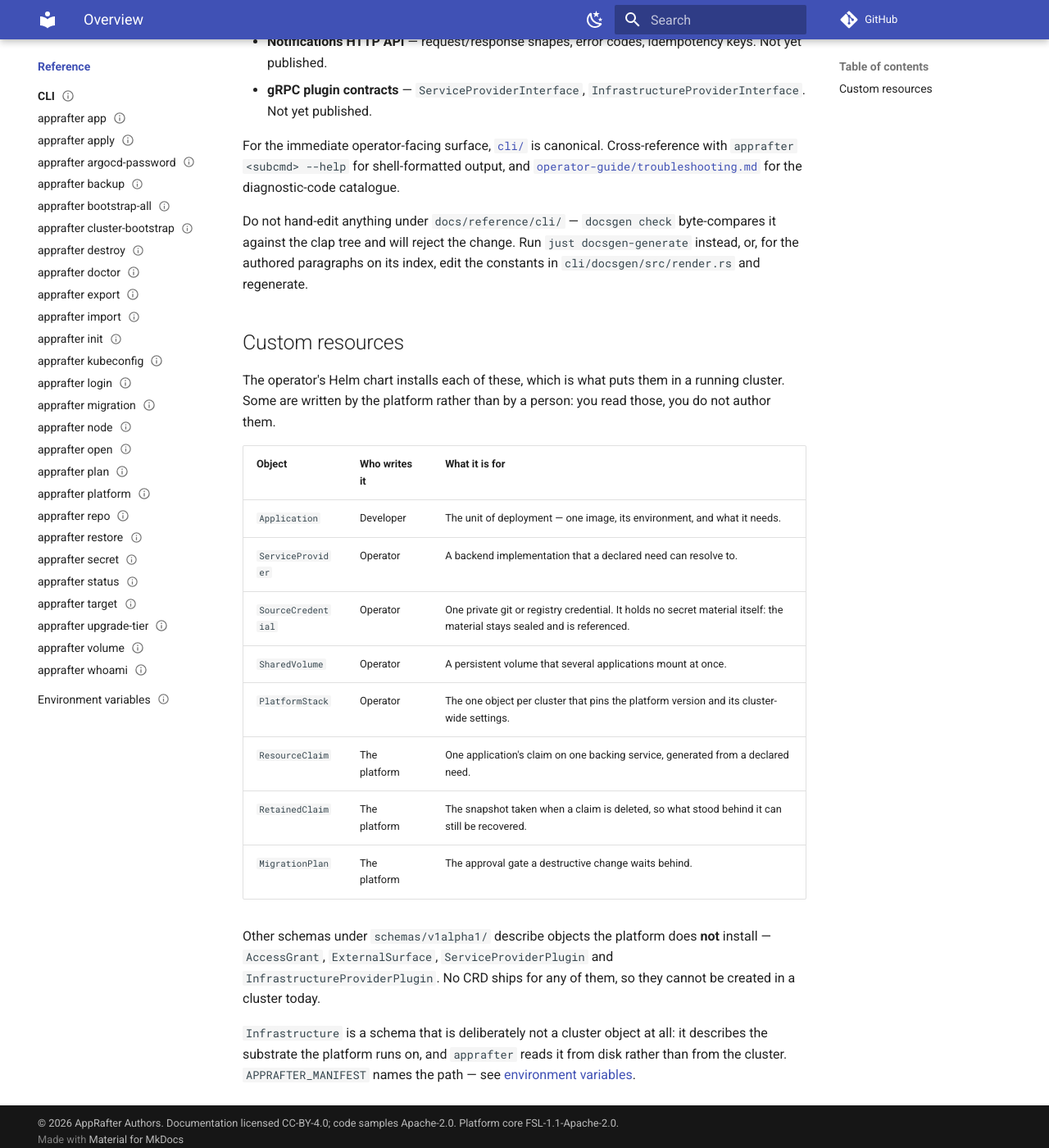
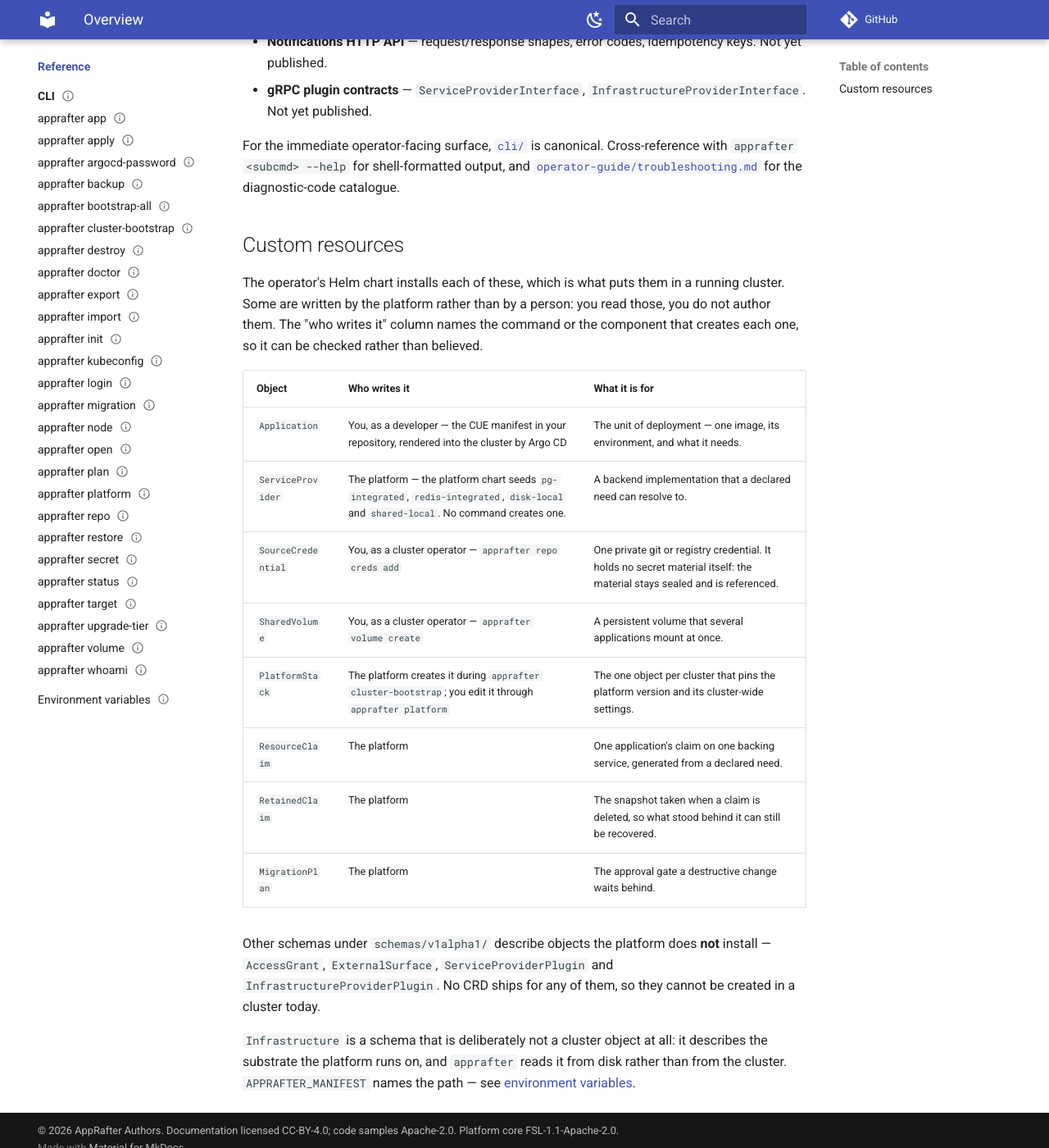
Before and after one commit to AppRafter/apprafter, an MkDocs documentation site: the page built from docs/reference/index.md, in a window 1280 px wide and 1400 px high, scrolled down 511 px. Shown: the whole window at 82% size. Built offline with MkDocs 1.6.1 and Material for MkDocs 9.7.7, drawn with Linux system fonts in a browser that asks for light colours; comment, search, counter and statistics services are not loaded.

Commit message:
docs: re-derive who writes each custom resource
`ServiceProvider` was marked "Who writes it: Operator", under a lead-in
saying some objects are written by the platform and you only read them.
No `apprafter` subcommand creates a ServiceProvider. Every one on a
shipped cluster is seeded by the platform-stack umbrella —
`platform-stack/cue/service_providers.cue` defines `pg-integrated`,
`redis-integrated`, `disk-local` and `shared-local` under a docstring
reading "the package-level base set of ServiceProvider CRs the umbrella
seeds", and four other pages on this site already say "the seeded
`pg-integrated` ServiceProvider".

The cell was carried over verbatim from the stub table this branch's
own record claims to have re-derived, so the other four "Operator"
cells were re-derived the same way rather than by inspection — by
finding the writer in the tree:

  SourceCredential  cli/platform-cli/src/commands/repo_creds.rs
                    -> `apprafter repo creds add`
  SharedVolume      cli/platform-cli/src/commands/volume.rs
                    -> `apprafter volume create`
  PlatformStack     created by cli/platform-cli/src/commands/
                    cluster_bootstrap.rs; edited through
                    cli/platform-cli/src/commands/platform.rs
  Application       authored as CUE in the developer's repository,
                    rendered into the cluster by Argo CD

Each cell now names that command or component, so the column can be
checked instead of believed.

Also moves the contributor instruction ("do not hand-edit anything
under `docs/reference/cli/`") off the user-facing reference index into
`docs/contributing/documentation.md`, where the person it addresses is
already reading.

Census grows and does not shrink: invocations 385 -> 389, code paths
90 -> 92, every other counter unmoved.

Co-Authored-By: Claude Opus 5 (1M context) <noreply@anthropic.com>
Claude-Session: https://claude.ai/code/session_01YCU19bWQGDdAgyZsqRqauq

```diff
--- a/docs/reference/index.md
+++ b/docs/reference/index.md
@@ -33,25 +33,21 @@ shell-formatted output, and
 [`operator-guide/troubleshooting.md`](../operator-guide/troubleshooting.md)
 for the diagnostic-code catalogue.
 
-Do not hand-edit anything under `docs/reference/cli/` — `docsgen
-check` byte-compares it against the clap tree and will reject the
-change. Run `just docsgen-generate` instead, or, for the authored
-paragraphs on its index, edit the constants in
-`cli/docsgen/src/render.rs` and regenerate.
-
 ## Custom resources
 
 The operator's Helm chart installs each of these, which is what puts
 them in a running cluster. Some are written by the platform rather
-than by a person: you read those, you do not author them.
+than by a person: you read those, you do not author them. The "who
+writes it" column names the command or the component that creates
+each one, so it can be checked rather than believed.
 
 | Object | Who writes it | What it is for |
 | ------ | ------------- | -------------- |
-| `Application` | Developer | The unit of deployment — one image, its environment, and what it needs. |
-| `ServiceProvider` | Operator | A backend implementation that a declared need can resolve to. |
-| `SourceCredential` | Operator | One private git or registry credential. It holds no secret material itself: the material stays sealed and is referenced. |
-| `SharedVolume` | Operator | A persistent volume that several applications mount at once. |
-| `PlatformStack` | Operator | The one object per cluster that pins the platform version and its cluster-wide settings. |
+| `Application` | You, as a developer — the CUE manifest in your repository, rendered into the cluster by Argo CD | The unit of deployment — one image, its environment, and what it needs. |
+| `ServiceProvider` | The platform — the platform chart seeds `pg-integrated`, `redis-integrated`, `disk-local` and `shared-local`. No command creates one. | A backend implementation that a declared need can resolve to. |
+| `SourceCredential` | You, as a cluster operator — `apprafter repo creds add` | One private git or registry credential. It holds no secret material itself: the material stays sealed and is referenced. |
+| `SharedVolume` | You, as a cluster operator — `apprafter volume create` | A persistent volume that several applications mount at once. |
+| `PlatformStack` | The platform creates it during `apprafter cluster-bootstrap`; you edit it through `apprafter platform` | The one object per cluster that pins the platform version and its cluster-wide settings. |
 | `ResourceClaim` | The platform | One application's claim on one backing service, generated from a declared need. |
 | `RetainedClaim` | The platform | The snapshot taken when a claim is deleted, so what stood behind it can still be recovered. |
 | `MigrationPlan` | The platform | The approval gate a destructive change waits behind. |
```
Also changed, not shown: docs/contributing/documentation.md (+20 -0 lines).
